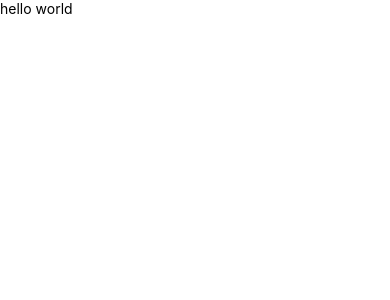
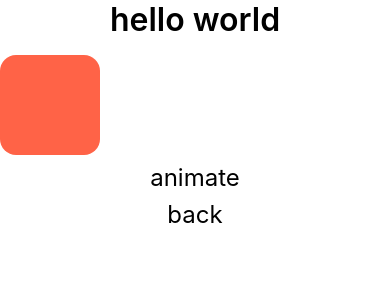
Before and after one commit to murakamiren/react-native-animation, a React Native app: screen / in a window 390 px wide. Shown: the top 300 px of the page. Built offline with nearby package versions, Linux system fonts and the light colour scheme.

Commit message:
transition animation

```diff
--- /dev/null
+++ b/components/box1.tsx
@@ -0,0 +1,45 @@
+import { useRef, VFC } from "react";
+import { Animated, Text, TouchableOpacity, View } from "react-native";
+
+const Box1: VFC = () => {
+	const transition = useRef(new Animated.Value(0)).current;
+	const transitionValue: number | Animated.Value = 150;
+
+	const handleAnimation = () => {
+		Animated.timing(transition, {
+			toValue: transitionValue,
+			duration: 1000,
+			useNativeDriver: true,
+		}).start();
+	};
+
+	const handleBackAnimation = () => {
+		Animated.timing(transition, {
+			toValue: 0,
+			duration: 1000,
+			useNativeDriver: true,
+		}).start();
+	};
+
+	return (
+		<>
+			<Animated.View
+				style={{
+					width: 100,
+					height: 100,
+					backgroundColor: "tomato",
+					borderRadius: 16,
+					transform: [{ translateX: transition }],
+				}}
+			/>
+			<TouchableOpacity style={{ flexDirection: "row", justifyContent: "center" }} onPress={handleAnimation}>
+				<Text style={{ marginTop: 8, fontSize: 24 }}>animate</Text>
+			</TouchableOpacity>
+			<TouchableOpacity style={{ flexDirection: "row", justifyContent: "center" }} onPress={handleBackAnimation}>
+				<Text style={{ marginTop: 8, fontSize: 24 }}>back</Text>
+			</TouchableOpacity>
+		</>
+	);
+};
+
+export default Box1;
--- a/components/index.tsx
+++ b/components/index.tsx
@@ -1,10 +1,18 @@
+import { StatusBar } from "expo-status-bar";
 import { VFC } from "react";
-import { Text, View } from "react-native";
+import { SafeAreaView, Text, View } from "react-native";
+import Box1 from "./box1";
 
 const Index: VFC = () => {
 	return (
 		<View style={{ flex: 1 }}>
-			<Text>hello world</Text>
+			<SafeAreaView style={{ flex: 1 }}>
+				<View style={{ flexDirection: "row", justifyContent: "center", marginBottom: 16 }}>
+					<Text style={{ fontSize: 32, fontWeight: "600" }}>hello world</Text>
+				</View>
+				<Box1 />
+			</SafeAreaView>
+			<StatusBar style="auto" />
 		</View>
 	);
 };
```
